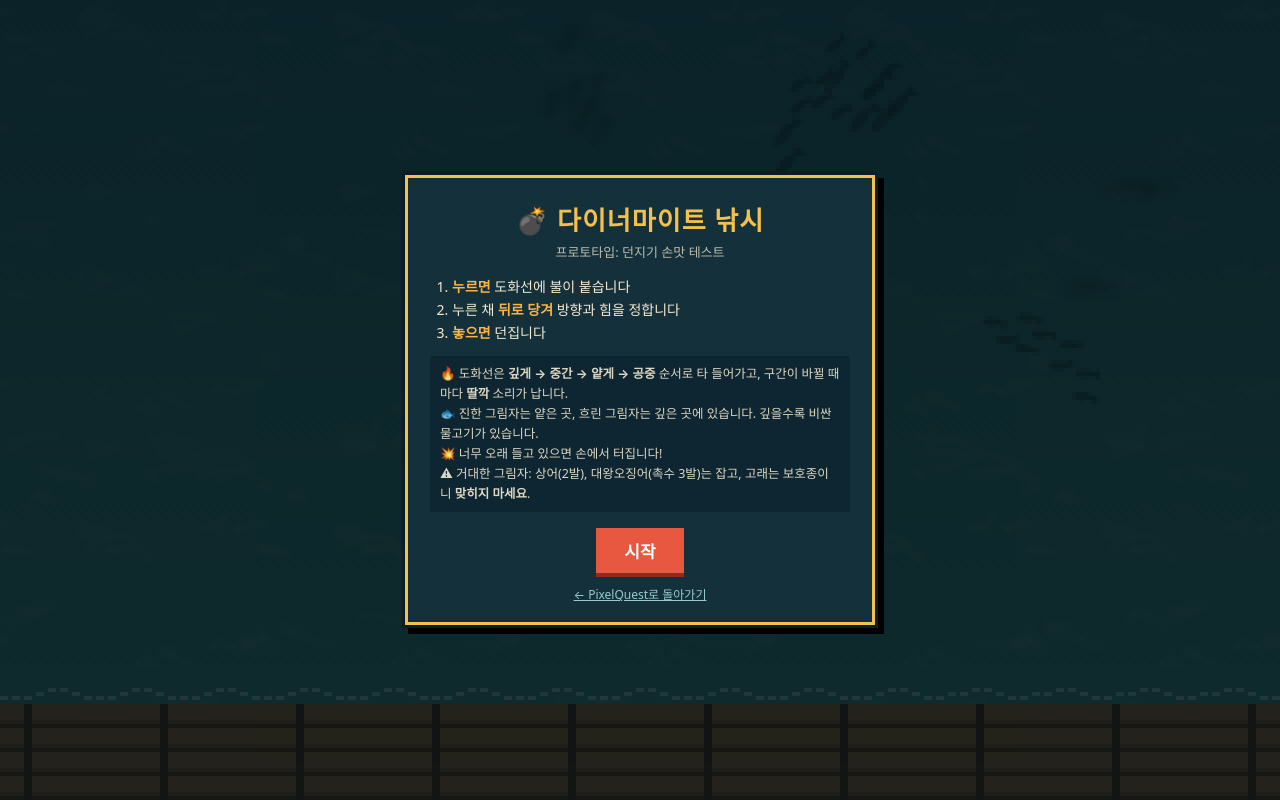
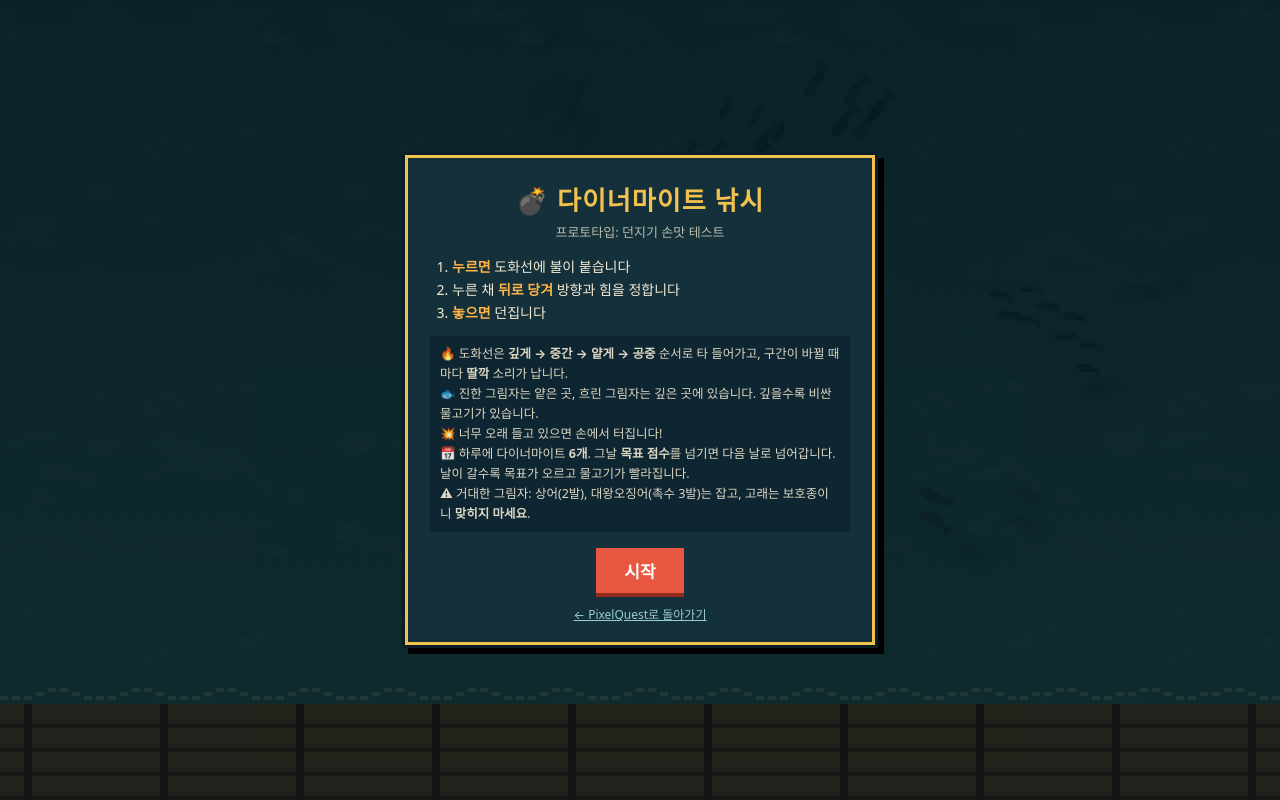
Before and after one commit to ojiking/PixelQuest, a Flask app: page /dynamite in a window 1280 px wide. Run offline with Flask 3, Linux system fonts and the light colour scheme.

Commit message:
Add day-based progression to dynamite fishing
Each day gives 6 dynamite and a score target (250, +130 per day).
Meeting it advances to the next day; missing it ends the run. Hitting
1.5x the target grants +1 dynamite the next day. Later days add more
schools, more deep fish, faster fish and more frequent big creatures.
HUD shows the day, total score and a progress bar toward the target.

Co-Authored-By: Claude Opus 5.5 <noreply@anthropic.com>
Claude-Session: https://claude.ai/code/session_01Sf2JdBaQpjKx3YLwr6tjpJ

```diff
--- a/templates/dynamite.html
+++ b/templates/dynamite.html
@@ -45,6 +45,7 @@
       🔥 도화선은 <b>깊게 → 중간 → 얕게 → 공중</b> 순서로 타 들어가고, 구간이 바뀔 때마다 <b>딸깍</b> 소리가 납니다.<br>
       🐟 진한 그림자는 얕은 곳, 흐린 그림자는 깊은 곳에 있습니다. 깊을수록 비싼 물고기가 있습니다.<br>
       💥 너무 오래 들고 있으면 손에서 터집니다!<br>
+      📅 하루에 다이너마이트 <b>6개</b>. 그날 <b>목표 점수</b>를 넘기면 다음 날로 넘어갑니다. 날이 갈수록 목표가 오르고 물고기가 빨라집니다.<br>
       ⚠ 거대한 그림자: 상어(2발), 대왕오징어(촉수 3발)는 잡고, 고래는 보호종이니 <b>맞히지 마세요</b>.
     </div>
     <button id="startBtn">시작</button><br>
@@ -52,9 +53,18 @@
   </div>
 </div>
 
+<div class="overlay hidden" id="clearOv">
+  <div class="panel">
+    <h1 id="clearTitle">1일차 성공!</h1>
+    <div class="bigscore" id="clearScore">0</div>
+    <div class="stats" id="clearStats"></div>
+    <button id="nextBtn">다음 날</button>
+  </div>
+</div>
+
 <div class="overlay hidden" id="endOv">
   <div class="panel">
-    <h1>오늘의 조과</h1>
+    <h1 id="endTitle">오늘의 조과</h1>
     <div class="bigscore" id="endScore">0</div>
     <div class="stats" id="endStats"></div>
     <button id="againBtn">다시 하기</button><br>
@@ -77,7 +87,10 @@ const FUSE = 4.0;        // 도화선 총 길이(초)
 const R = 30;            // 폭발 치명 반경(px, 가상 해상도)
 const DZ = 70;           // 깊이 1.0 = 70px 거리로 환산
 const SINK = 0.45;       // 초당 가라앉는 깊이
-const START_DYN = 5;
+const START_DYN = 6;                 // 하루에 받는 다이너마이트
+const dayTarget = d => 250 + (d - 1) * 130;   // 그날 목표 점수
+const daySpeed = d => Math.min(1.45, 1 + (d - 1) * 0.07);
+const bigDelay = (a, b2) => rand(a, b2) * Math.max(0.45, 1 - (day - 1) * 0.12);
 const TAU = Math.PI * 2;
 const rand = (a, b) => a + Math.random() * (b - a);
 const clamp = (v, a, b) => v < a ? a : v > b ? b : v;
@@ -180,22 +193,39 @@ const SPECIES = {
 const SHADOW = '#05202a';
 
 let state = 'menu';
-let time = 0, score = 0, dyn = START_DYN, best = 0;
+let time = 0, score = 0, dyn = START_DYN, best = 0, bestDay = 0;
+let day = 1, dayScore = 0, target = 250, nextBonus = 0;
 let schools = [], fish = [], bombs = [], parts = [], ripples = [], blasts = [], combos = [], texts = [];
 let big = null, nextBig = 15, schoolSpawnT = 0;
 let hold = null, shake = 0, flash = 0, ink = 0, endT = 0, banner = null;
 let stats = {};
 
-try { best = +localStorage.getItem('dynfish_best') || 0; } catch (e) {}
+try { best = +localStorage.getItem('dynfish_best') || 0; bestDay = +localStorage.getItem('dynfish_bestday') || 0; } catch (e) {}
 
 function newGame() {
-  time = 0; score = 0; dyn = START_DYN;
-  schools = []; fish = []; bombs = []; parts = []; ripples = []; blasts = []; combos = []; texts = [];
-  big = null; nextBig = rand(14, 18); schoolSpawnT = 6;
-  hold = null; shake = flash = ink = endT = 0; banner = null;
-  player.stun = 0; player.throwAnim = 0;
+  time = 0; score = 0; day = 1; nextBonus = 0;
+  schools = []; fish = []; parts = []; ripples = []; blasts = []; texts = [];
   stats = { fish: 0, bestCombo: 0, catches: [], whaleHits: 0, kinds: { crucian: 0, carp: 0, catfish: 0 } };
   ['crucian', 'crucian', 'carp', 'carp', 'catfish'].forEach(k => spawnSchool(k, false));
+  startDay();
+}
+
+function startDay() {
+  dyn = START_DYN + nextBonus; nextBonus = 0;
+  dayScore = 0; target = dayTarget(day);
+  bombs = []; combos = [];
+  big = null; nextBig = bigDelay(14, 18); schoolSpawnT = 4;
+  hold = null; shake = flash = ink = endT = 0;
+  player.stun = 0; player.throwAnim = 0;
+  // 날이 갈수록 물고기 떼가 늘고 깊은 물고기 비중이 커진다
+  while (schools.length < maxSchools()) spawnSchool(pickKind(), false);
+  for (const sc of schools) sc.mult = daySpeed(day);
+  banner = { str: `${day}일차 · 목표 ${target}점`, t: 2.8 };
+}
+const maxSchools = () => 6 + Math.min(3, day - 1);
+function pickKind() {
+  const r = Math.random(), deep = Math.min(0.15, (day - 1) * 0.03);
+  return r < 0.45 - deep ? 'crucian' : r < 0.82 - deep ? 'carp' : 'catfish';
 }
 
 function spawnSchool(kind, fromEdge) {
@@ -206,7 +236,7 @@ function spawnSchool(kind, fromEdge) {
     x = left ? -6 : VW + 6; y = rand(30, SHORE - 40);
   } else { x = rand(30, VW - 30); y = rand(25, SHORE - 45); }
   const s = { kind, sp, x, y, vx: 0, vy: 0, wa: fromEdge ? (x < 0 ? 0 : Math.PI) : rand(0, TAU),
-    depth: rand(...sp.depth), td: rand(...sp.depth), dT: rand(3, 6), scared: 0, fish: [] };
+    depth: rand(...sp.depth), td: rand(...sp.depth), dT: rand(3, 6), scared: 0, fish: [], mult: daySpeed(day) };
   s.depth = s.td;
   const n = Math.round(rand(...sp.count));
   const spread = 4 + Math.sqrt(n) * sp.len * 0.7;
@@ -284,7 +314,7 @@ function updateBig(dt) {
       }
     }
     if (Math.sin(B.t * 0.8) < -0.85 && Math.random() < dt * 3) ripples.push({ x: B.x, y: B.y, r: 2, max: 12, life: 0.8 });
-    if (B.t > B.leaveAt && (B.x < -60 || B.x > VW + 60)) big = null, nextBig = rand(16, 24);
+    if (B.t > B.leaveAt && (B.x < -60 || B.x > VW + 60)) big = null, nextBig = bigDelay(16, 24);
   } else if (big.type === 'whale') {
     const B = big;
     B.hitCd -= dt;
@@ -299,14 +329,14 @@ function updateBig(dt) {
       for (let i = 0; i < 18; i++) parts.push({ x: hx + rand(-2, 2), y: B.y + rand(-1, 1), z: 0, vx: rand(-6, 6) + B.dir * 3, vy: rand(-2, 2), vz: rand(35, 60), life: 1.3, max: 1.3, type: 'drop' });
       ripples.push({ x: hx, y: B.y, r: 3, max: 18, life: 1 });
     }
-    if (B.x < -100 || B.x > VW + 100) big = null, nextBig = rand(16, 24);
+    if (B.x < -100 || B.x > VW + 100) big = null, nextBig = bigDelay(16, 24);
   } else if (big.type === 'squid') {
     const B = big;
     if (B.dead) { B.depth -= dt * 0.5; for (const t of B.tents) t.rise = Math.max(0, t.rise - dt); if (B.depth <= 0) { B.depth = 0; B.ft = (B.ft || 0) + dt; if (B.ft > 1.6) finishBig(); } return; }
     if (B.riseT > 0) { B.riseT -= dt; B.depth = lerp(B.depth, 0.78, dt * 1.5); }
     B.x += Math.sin(B.t * 0.35) * 6 * dt; B.y += Math.cos(B.t * 0.27) * 4 * dt;
     const leaving = B.t > B.life;
-    if (leaving) { B.depth += dt * 0.25; if (B.depth > 1.3) { big = null; nextBig = rand(16, 24); texts.push(mkText(VW / 2, SHORE / 2, '대왕오징어가 사라졌다…', '#c9a6ff', 1.2)); return; } }
+    if (leaving) { B.depth += dt * 0.25; if (B.depth > 1.3) { big = null; nextBig = bigDelay(16, 24); texts.push(mkText(VW / 2, SHORE / 2, '대왕오징어가 사라졌다…', '#c9a6ff', 1.2)); return; } }
     // 촉수 올라오기 사이클
     if (!leaving && B.riseT <= 0) {
       B.nextTent = (B.nextTent ?? 0.5) - dt;
@@ -340,7 +370,7 @@ function finishBig() {
   stats.catches.push(big.type === 'shark' ? '상어' : '대왕오징어');
   texts.push(mkText(big.x, big.y - 8, '+' + pts, '#ffe066', 1.8, true));
   for (let i = 0; i < 4; i++) ripples.push({ x: big.x, y: big.y, r: i * 4, max: 30 + i * 6, life: 1.2 });
-  big = null; nextBig = rand(18, 26);
+  big = null; nextBig = bigDelay(18, 26);
 }
 
 function bigHit(ex) {
@@ -382,7 +412,7 @@ function bigHit(ex) {
 
 // ===== 텍스트, 점수 =====
 function mkText(x, y, str, col = '#fff', size = 1, pop = false) { return { x, y, str, col, size, t: 0, life: pop ? 1.8 : 1.2, pop }; }
-function addScore(n) { score = Math.max(0, score + n); }
+function addScore(n) { score = Math.max(0, score + n); dayScore += n; }
 
 // ===== 폭발 =====
 function explode(x, y, depth) {
@@ -560,10 +590,7 @@ function update(dt) {
   schoolSpawnT -= dt;
   if (schoolSpawnT <= 0) {
     schoolSpawnT = rand(5, 8);
-    if (schools.length < 6) {
-      const r = Math.random();
-      spawnSchool(r < 0.45 ? 'crucian' : r < 0.82 ? 'carp' : 'catfish', true);
-    }
+    if (schools.length < maxSchools()) spawnSchool(pickKind(), true);
   }
 
   // 콤보 판정
@@ -590,7 +617,7 @@ function update(dt) {
 
   // 종료 판정
   const busy = hold || bombs.length || combos.length || fish.some(f => f.state === 'rise' || f.state === 'float') || (big && big.dead);
-  if (dyn <= 0 && !busy) { endT += dt; if (endT > 1.3) endGame(); } else endT = 0;
+  if (dyn <= 0 && !busy) { endT += dt; if (endT > 1.3) { if (dayScore >= target) dayClear(); else endGame(); } } else endT = 0;
 }
 
 function updateSchools(dt) {
@@ -610,7 +637,7 @@ function updateSchools(dt) {
         s.wa = angLerp(s.wa, Math.atan2(s.y - big.y, s.x - big.x), dt * 4); s.scared = Math.max(s.scared, 1.2);
       }
     }
-    const sp = s.sp.speed * (s.scared > 0 ? 2.3 : 1);
+    const sp = s.sp.speed * s.mult * (s.scared > 0 ? 2.3 : 1);
     s.vx = lerp(s.vx, Math.cos(s.wa) * sp, dt * 2); s.vy = lerp(s.vy, Math.sin(s.wa) * sp, dt * 2);
     s.x += s.vx * dt; s.y += s.vy * dt;
     s.dT -= dt;
@@ -636,7 +663,7 @@ function updateFish(dt) {
           if (d2 < 30 && d2 > 0.01) { ax += dx / d2 * 40; ay += dy / d2 * 40; }
         }
         f.vx += ax * dt; f.vy += ay * dt;
-        const mx = s.sp.speed * 2.8, v = Math.hypot(f.vx, f.vy);
+        const mx = s.sp.speed * s.mult * 2.8, v = Math.hypot(f.vx, f.vy);
         if (v > mx) { f.vx *= mx / v; f.vy *= mx / v; }
       }
       f.x += f.vx * dt; f.y += f.vy * dt;
@@ -1125,8 +1152,14 @@ function drawFuseStick(u) {
 
 function drawHUD() {
   const u = S * 3.2, W = cvs.width;
-  txt(`점수 ${score}`, 12, 22, u * 2, '#fff');
-  txt(`최고 ${Math.max(best, score)}`, 12, 22 + u * 2, u * 1.15, '#bcd');
+  txt(`${day}일차`, 12, 18, u * 1.2, '#ffcf5b');
+  txt(`총점 ${score}`, 12, 18 + u * 1.9, u * 1.9, '#fff');
+  // 오늘 목표 진행 막대
+  const bw = Math.min(W * 0.42, 240), bh = Math.max(8, u * 0.9), bx = 12, by = 18 + u * 3.3;
+  const pr = clamp(dayScore / target, 0, 1), ok = dayScore >= target;
+  ctx.fillStyle = 'rgba(0,0,0,0.55)'; ctx.fillRect(bx - 2, by - 2, bw + 4, bh + 4);
+  ctx.fillStyle = ok ? '#5fe08a' : '#f2c14e'; ctx.fillRect(bx, by, bw * pr, bh);
+  txt(ok ? `목표 달성! ${dayScore} / ${target}` : `오늘 ${dayScore} / ${target}`, bx, by + bh + u * 0.9, u * 1.05, ok ? '#8ff0ad' : '#dde');
   // 다이너마이트 개수
   for (let i = 0; i < dyn; i++) {
     const x = W - 18 - i * u * 1.6, y = 12;
@@ -1154,21 +1187,45 @@ function drawHUD() {
 }
 
 // ===== 상태 전환 =====
-const startOv = document.getElementById('startOv'), endOv = document.getElementById('endOv');
+const startOv = document.getElementById('startOv'), endOv = document.getElementById('endOv'), clearOv = document.getElementById('clearOv');
 function startGame() {
   ensureAudio();
   newGame(); state = 'play';
-  startOv.classList.add('hidden'); endOv.classList.add('hidden');
+  startOv.classList.add('hidden'); endOv.classList.add('hidden'); clearOv.classList.add('hidden');
+}
+function dayClear() {
+  state = 'clear';
+  if (hiss) hiss.g.gain.setTargetAtTime(0, ac.currentTime, 0.03);
+  sfx.bonus();
+  const extra = dayScore - target;
+  nextBonus = dayScore >= target * 1.5 ? 1 : 0;
+  document.getElementById('clearTitle').textContent = `${day}일차 성공!`;
+  document.getElementById('clearScore').textContent = dayScore;
+  document.getElementById('clearStats').innerHTML =
+    `목표 ${target}점 · <b>+${extra}</b> 초과<br>총점 ${score}` +
+    (nextBonus ? `<br><span class="newbest">목표의 1.5배 달성! 내일 다이너마이트 +1</span>` : '') +
+    `<br><span style="opacity:.8">내일 목표: ${dayTarget(day + 1)}점</span>`;
+  document.getElementById('nextBtn').textContent = `${day + 1}일차 시작`;
+  clearOv.classList.remove('hidden');
+}
+function nextDay() {
+  ensureAudio();
+  day++; startDay(); state = 'play';
+  clearOv.classList.add('hidden');
 }
 function endGame() {
   state = 'end';
   if (hiss) hiss.g.gain.setTargetAtTime(0, ac.currentTime, 0.03);
   const nb = score > best;
-  if (nb) { best = score; try { localStorage.setItem('dynfish_best', String(best)); } catch (e) {} }
+  if (nb) best = score;
+  bestDay = Math.max(bestDay, day);
+  try { localStorage.setItem('dynfish_best', String(best)); localStorage.setItem('dynfish_bestday', String(bestDay)); } catch (e) {}
+  document.getElementById('endTitle').textContent = `${day}일차에서 마감`;
   document.getElementById('endScore').textContent = score;
   const k = stats.kinds;
   document.getElementById('endStats').innerHTML =
-    (nb ? '<div class="newbest">🏆 최고 기록 갱신!</div>' : `최고 기록 ${best}<br>`) +
+    `<span style="color:#ff9a8a">오늘 목표 미달 (${dayScore} / ${target})</span><br>` +
+    (nb ? '<div class="newbest">🏆 최고 기록 갱신!</div>' : `최고 기록 ${best} · 최고 ${bestDay}일차<br>`) +
     `잡은 물고기 <b>${stats.fish}</b>마리 (붕어 ${k.crucian} · 잉어 ${k.carp} · 메기 ${k.catfish})<br>` +
     `한 방 최다 <b>${stats.bestCombo}</b>마리` +
     (stats.catches.length ? `<br>대어: <b>${stats.catches.join(', ')}</b>` : '') +
@@ -1177,6 +1234,7 @@ function endGame() {
 }
 document.getElementById('startBtn').addEventListener('click', startGame);
 document.getElementById('againBtn').addEventListener('click', startGame);
+document.getElementById('nextBtn').addEventListener('click', nextDay);
 
 // 메뉴 배경용으로 물고기 떼를 미리 띄워둔다
 newGame();
@@ -1185,7 +1243,7 @@ let last = performance.now();
 function frame(now) {
   const dt = Math.min(0.05, (now - last) / 1000); last = now;
   frameDt = dt; updateFuseFx(dt);
-  if (state === 'menu' || state === 'end') { updateSchools(dt); updateFish(dt); }
+  if (state === 'menu' || state === 'end' || state === 'clear') { updateSchools(dt); updateFish(dt); }
   update(dt);
   render();
   requestAnimationFrame(frame);
@@ -1194,7 +1252,7 @@ requestAnimationFrame(frame);
 
 // 디버그/테스트용 훅
 window.__dyn = { get state() { return state; }, get score() { return score; }, get dyn() { return dyn; },
-  get fish() { return fish.length; }, get S() { return S; }, get player() { return player; }, schools: () => schools.map(x => ({ x: x.x, y: x.y, d: x.depth, k: x.kind })), get big() { return big && big.type; }, spawnBig: (t) => { spawnBig(); if (t) { while (big.type !== t) { big = null; spawnBig(); } } } };
+  get fish() { return fish.length; }, get day() { return day; }, addScore: n => addScore(n), get S() { return S; }, get player() { return player; }, schools: () => schools.map(x => ({ x: x.x, y: x.y, d: x.depth, k: x.kind })), get big() { return big && big.type; }, spawnBig: (t) => { spawnBig(); if (t) { while (big.type !== t) { big = null; spawnBig(); } } } };
 })();
 </script>
 </body>
```
